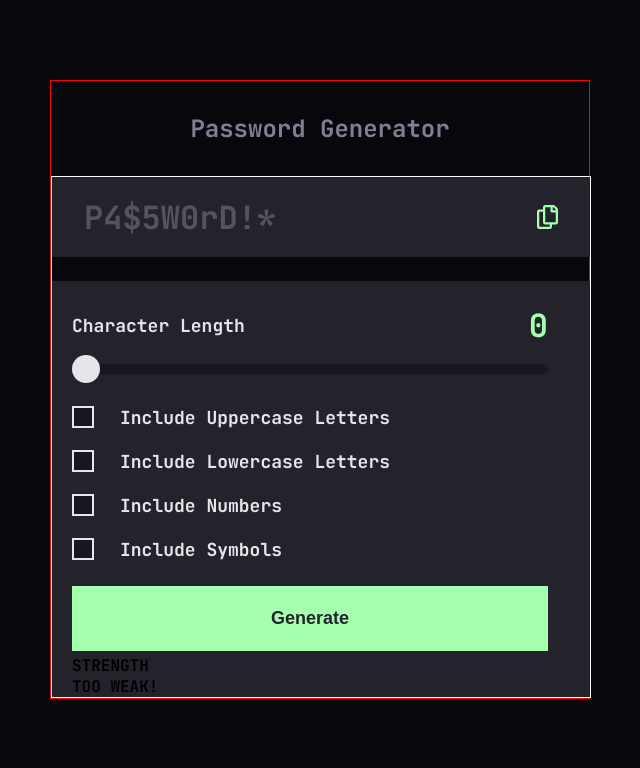
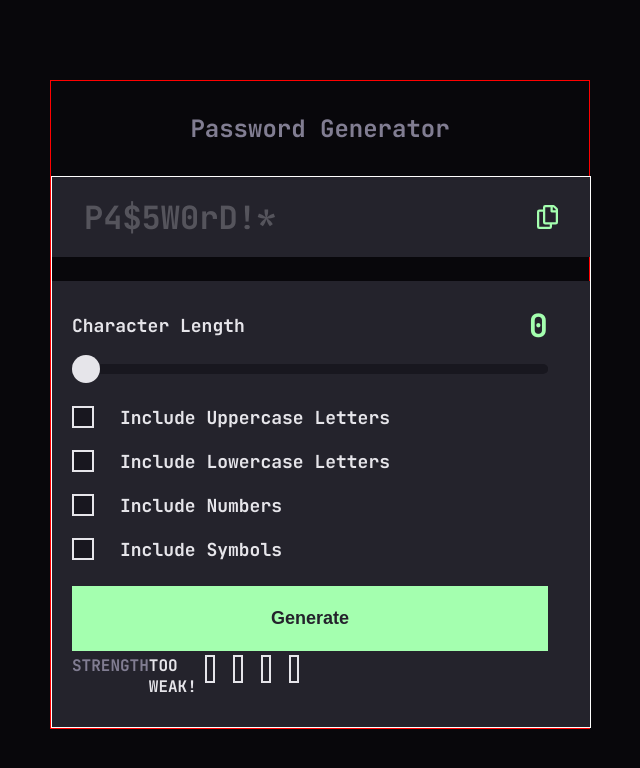
Before and after one commit to Mehcanic/password-generator-app, a React (Vite) app: page / in a window 1280 px wide. Shown: the top 768 px of the page, without its empty margins (320-960 px from the left). Built offline with nearby package versions, Linux system fonts and the light colour scheme.

Commit message:
refactored folders

```diff
--- a/index.html
+++ b/index.html
@@ -8,7 +8,7 @@
     <link rel="preconnect" href="https://fonts.googleapis.com">
     <link rel="preconnect" href="https://fonts.gstatic.com" crossorigin>
     <link href="https://fonts.googleapis.com/css2?family=JetBrains+Mono:wght@700&display=swap" rel="stylesheet">
-    <link rel="shortcut icon" href=".favicon-32x32.png" type="image/x-icon">
+    <link rel="shortcut icon" href="./favicon-32x32.png" type="image/x-icon">
     <title>Vite + React + TS</title>
 </head>
 
--- a/src/components/functionalComponents/PasswordStrength.style.ts
+++ b/src/components/PasswordGenerator/PasswordGenerator.styles.ts
@@ -6,6 +6,3 @@ export const StrengthContainer = styled.div`
 
 export const StrengthBar = styled.div`
 `
-
-export const StrengthBarFill = styled.div`
-`
--- a/src/components/functionalComponents/PasswordGenerator.tsx
+++ b/src/components/PasswordGenerator/PasswordGenerator.tsx
@@ -1,7 +1,7 @@
 import React, { useState } from 'react';
 import Button from '../visualComponents/Button';
 import { CheckBox, CheckBoxLabel, CheckBoxParagraph } from '../visualComponents/CheckBox';
-import {Slider, SliderLabel, SliderParagraph} from '../visualComponents/Slider';
+import { Slider, SliderLabel, SliderParagraph } from '../visualComponents/Slider';
 
 interface PasswordGeneratorProps {
   onPasswordChange: (password: string) => void;
--- /dev/null
+++ b/src/components/PasswordStrength/PasswordStrength.styles.ts
@@ -0,0 +1,26 @@
+import styled from "styled-components"
+
+
+export const StrengthContainer = styled.div`
+  display: flex;
+  dlex-direction: row;
+
+  width: 476px;
+  height: 72px;
+
+  p {
+    color: #817d92;
+
+  }
+
+`
+
+export const StrengthBar = styled.div`
+  display: flex;
+  flex-direction: row;
+  justify-content: space-between;
+  p {
+    color: #e6e5ea;
+  }
+
+`
--- a/src/components/functionalComponents/PasswordStrength.tsx
+++ b/src/components/PasswordStrength/PasswordStrength.tsx
@@ -1,6 +1,6 @@
 import React, { useEffect, useState } from 'react';
-
-import { StrengthContainer, StrengthBar, StrengthBarFill } from './PasswordStrength.style';
+import { StrengthBar, StrengthContainer } from './PasswordStrength.styles';
+import StrengthBarFill from '../StrengthBarFill/StrengthBarFill'
 
 interface PasswordStrengthProps {
   password: string;
@@ -21,7 +21,7 @@ const PasswordStrength: React.FC<PasswordStrengthProps> = ({ password }) => {
     if (password.match(/[0-9]+/)) strength++;
     if (password.match(/[\u0020-\u007E\u00A0-\u00FF\u0100-\u017F]+/)) strength++;
 
-    switch(strength) {
+    switch (strength) {
       case 0:
         setStrength('TOO WEAK!');
         break;
--- /dev/null
+++ b/src/components/StrengthBarFill/StrengthBarFill.styles.ts
@@ -0,0 +1,17 @@
+import styled from "styled-components";
+
+export const StrengthBar = styled.div`
+  display: flex;
+  flex-direction: row;
+  justify-content: space-between;
+
+  width: 100%;
+  height: 32px;
+
+    div {
+        border: 2px solid #E6E5EA;
+        width: 10px;
+        height: 28px;
+        margin-right: 8px;
+    }
+  `
--- /dev/null
+++ b/src/components/StrengthBarFill/StrengthBarFill.tsx
@@ -0,0 +1,14 @@
+import { StrengthBar } from './StrengthBarFill.styles'
+
+const StrengthBarFill = () => {
+  return (
+    <StrengthBar>
+      <div className="strength-bar-fill"></div>
+      <div className="strength-bar-fill"></div>
+      <div className="strength-bar-fill"></div>
+      <div className="strength-bar-fill"></div>
+    </StrengthBar>
+  )
+}
+
+export default StrengthBarFill
```
Also changed, not shown: src/App.tsx (+4 -4 lines), src/components/TextField/TextField.styles.ts (added), src/components/TextField/TextField.tsx (renamed from src/components/functionalComponents/TextField.tsx).
